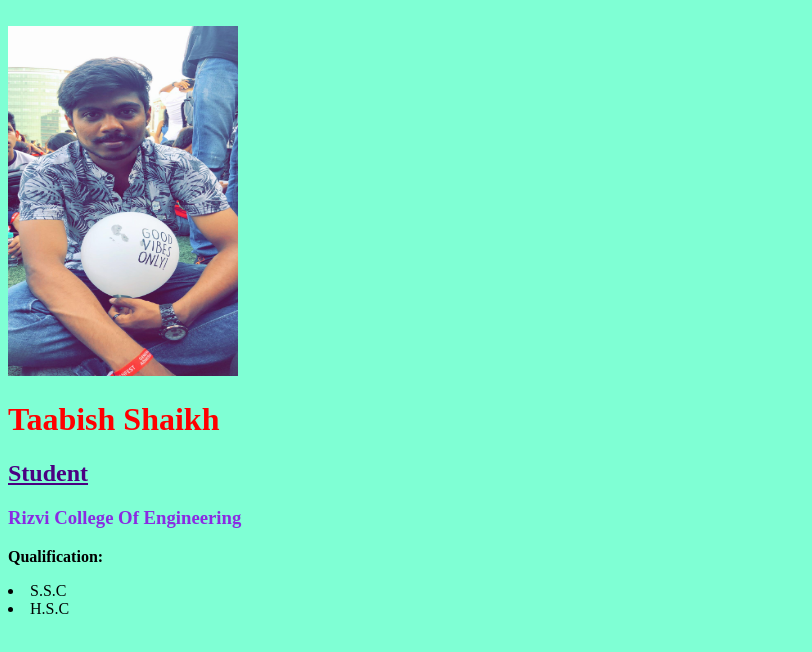
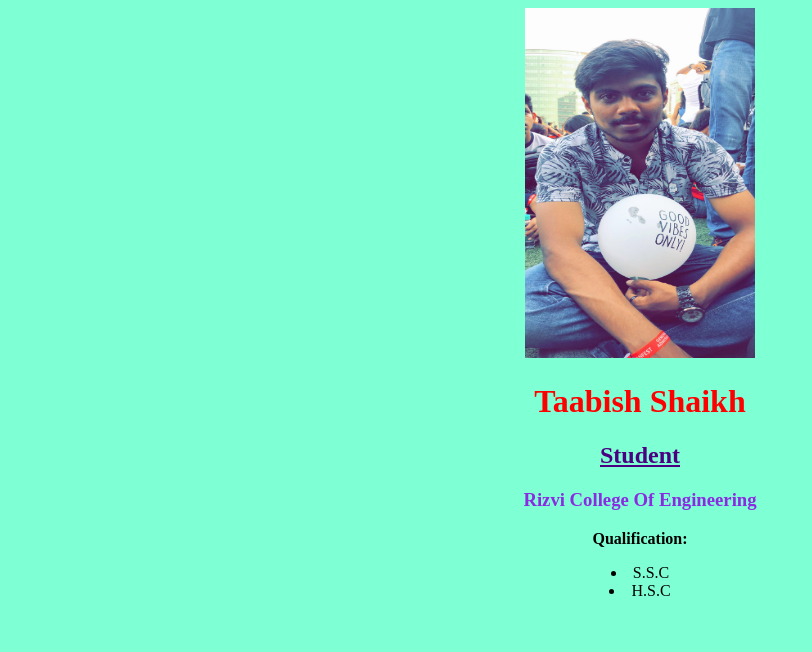
Before and after one commit to taabishshaikh2/wdl-exp2, a plain HTML site: page index.html in a window 1280 px wide. Shown: the whole page, without its empty margins (0-812 px from the left). Drawn offline with Linux system fonts and the light colour scheme.

Commit message:
problem resolved

```diff
--- a/index.html
+++ b/index.html
@@ -6,8 +6,8 @@
     <title>Experiment 2</title>
 </head>
 <body bgcolor="aquamarine">
-    <br>
-    <div align="centre">
+
+    <div align="center">
 
 
         <img width="230" height="350" src="me.jpg" alt="Taabish" >
```
